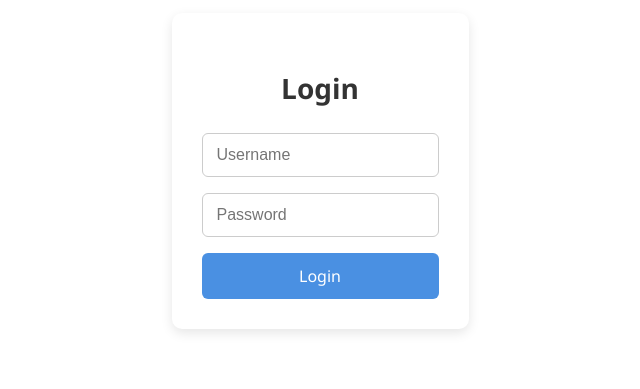
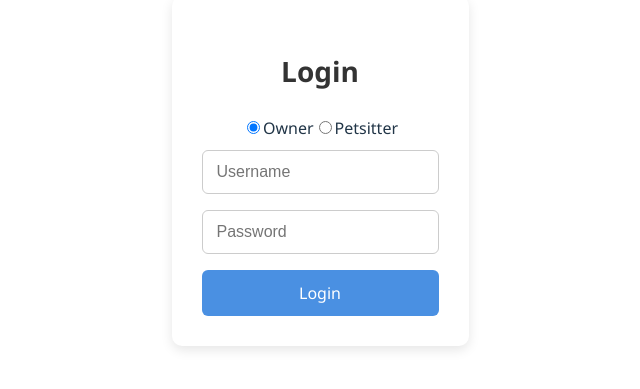
Before and after one commit to anastvud/help2pet, a React (Vite) app in the folder frontend/: page /login in a window 1280 px wide. Shown: the part 229-618 px from the top of the page, without its empty margins (320-960 px from the left). Built offline with nearby package versions, Linux system fonts and the light colour scheme.

Commit message:
login fixed

```diff
--- a/frontend/src/Login.jsx
+++ b/frontend/src/Login.jsx
@@ -1,21 +1,26 @@
 import { useState } from 'react';
-import { useNavigate } from 'react-router-dom'; // ✅ Import navigate
+import { useNavigate } from 'react-router-dom';
 import './form.css';
 
 function Login() {
   const [form, setForm] = useState({ username: '', password: '' });
   const [message, setMessage] = useState('');
-  const navigate = useNavigate(); // ✅ Initialize navigate
+  const [role, setRole] = useState('owner'); // 'owner' or 'petsitter'
+  const navigate = useNavigate();
 
   const handleChange = (e) => {
     setForm({ ...form, [e.target.name]: e.target.value });
+  };
+
+  const handleRoleChange = (e) => {
+    setRole(e.target.value);
   };
 
   const handleSubmit = async (e) => {
     e.preventDefault();
 
     try {
-      const response = await fetch('http://localhost:8001/user/login', {
+      const response = await fetch(`http://localhost:8000/login/${role}`, {
         method: 'POST',
         headers: {
           'Content-Type': 'application/json',
@@ -26,14 +31,21 @@ function Login() {
       const data = await response.json();
 
       if (response.ok) {
-        setMessage(` ${data.message}`);
-        navigate('/home'); // ✅ Redirect after success
+        setMessage(`${data.message}`);
+
+        // Optional: store user ID or token in localStorage
+        if (data.user_id) {
+          localStorage.setItem('userId', data.user_id);
+          localStorage.setItem('role', role);
+        }
+
+        navigate('/home');
       } else {
-        setMessage(` ${data.detail || 'Login failed'}`);
+        setMessage(data.detail || 'Login failed');
       }
     } catch (error) {
       console.error('Login error:', error);
-      setMessage(' Network error');
+      setMessage('Network error');
     }
   };
 
@@ -41,6 +53,30 @@ function Login() {
     <div className="form-container">
       <h2>Login</h2>
       {message && <p className="message">{message}</p>}
+
+      <div className="role-select">
+        <label>
+          <input
+            type="radio"
+            name="role"
+            value="owner"
+            checked={role === 'owner'}
+            onChange={handleRoleChange}
+          />
+          Owner
+        </label>
+        <label>
+          <input
+            type="radio"
+            name="role"
+            value="petsitter"
+            checked={role === 'petsitter'}
+            onChange={handleRoleChange}
+          />
+          Petsitter
+        </label>
+      </div>
+
       <form onSubmit={handleSubmit}>
         <input
           type="text"
```
Also changed, not shown: 1 other file (tests, documents, lock files or other folders).
